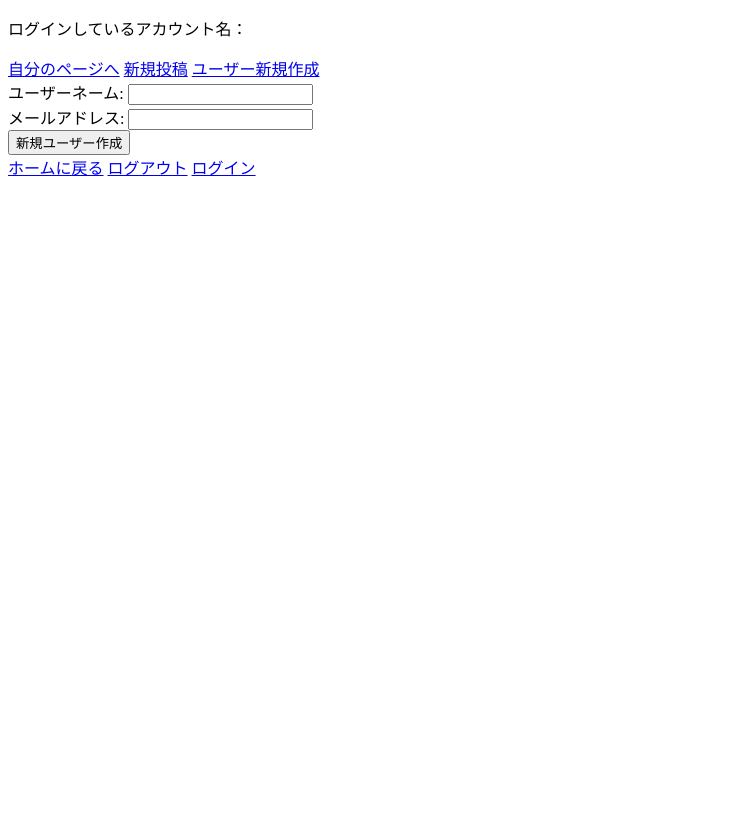
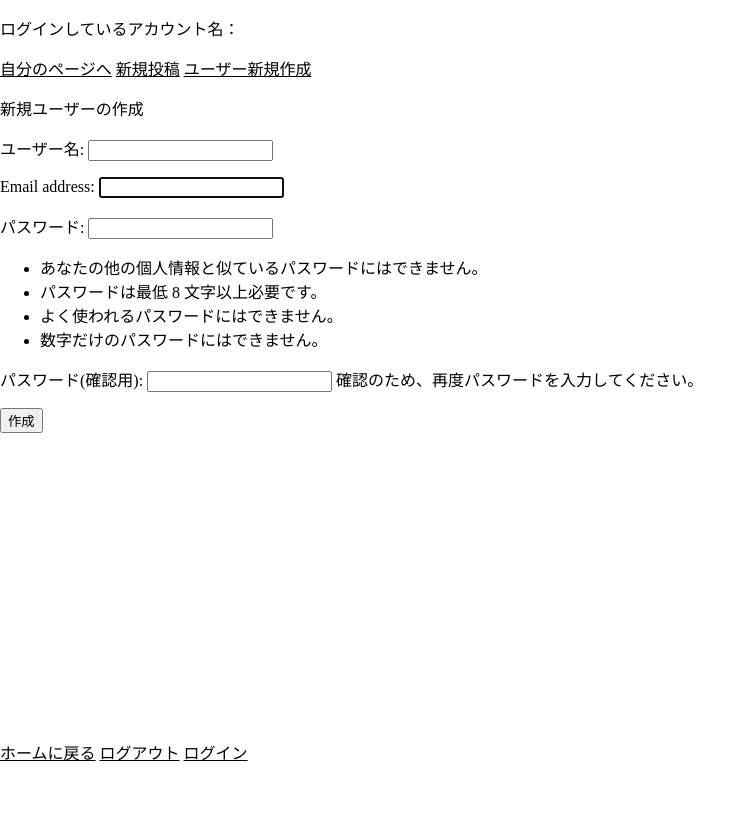
Before and after one commit to M2U7BF/imitations_share-function, a Django app: page /blog/create_user/ in a window 1280 px wide. Shown: the whole page, without its empty margins (0-756 px from the left). Before the commit the page ends 176 px from the top, so only its background shows below. Run offline with Django 4.2, Linux system fonts and the light colour scheme.

Commit message:
modified

```diff
--- a/blog_app/forms.py
+++ b/blog_app/forms.py
@@ -1,5 +1,9 @@
 #(https://e-tec-memo.herokuapp.com/article/19/#:~:text=as%20auth_forms%0A%0Aclass-,LoginForm,-(auth_forms.AuthenticationForm)%3A%0A%20%20%20%20%27%27%27%E3%83%AD%E3%82%B0%E3%82%A4%E3%83%B3)
 from django.contrib.auth import forms as auth_forms
+from django.contrib.auth.forms import UserCreationForm
+from django.contrib.auth import get_user_model
+
+User = get_user_model()
 
 class LoginForm(auth_forms.AuthenticationForm):
     '''ログインフォーム'''
@@ -7,3 +11,8 @@ class LoginForm(auth_forms.AuthenticationForm):
         super().__init__(*args, **kw)
         for field in self.fields.values():
             field.widget.attrs['placeholder'] = field.label
+
+class SignUpForm(UserCreationForm):
+    class Meta:
+        model = User
+        fields = ("username", "email", "password1", "password2")
--- a/blog_app/views.py
+++ b/blog_app/views.py
@@ -8,6 +8,10 @@ from django.urls import reverse_lazy,reverse
 from django.contrib.auth.views import LoginView, LogoutView
 from django.contrib.auth.mixins import LoginRequiredMixin
 from . import forms
+from django.contrib.auth.forms import UserCreationForm
+from django.contrib.auth import get_user_model
+
+User = get_user_model()
 
 class MyPageView(DetailView):
     template_name = 'my_home.html'
@@ -115,22 +119,14 @@ class ArticleCreateView(CreateView):
 
 class UserCreateView(CreateView):
     template_name = 'create_user.html'
-    model = User
-    fields = ('username','email')
+    form_class = forms.SignUpForm
 
     # ! 本来ならばログイン画面に遷移
     success_url = reverse_lazy('index') # 投稿完了時の遷移先
-
-    def get_form(self):
-        form = super(UserCreateView, self).get_form()
-        form.fields['username'].label = 'ユーザーネーム'
-        form.fields['email'].label = 'メールアドレス'
-        return form
 
 class MyLoginView(LoginView):
     form_class = forms.LoginForm
     template_name = "login.html"
 
-
 class MyLogoutView(LoginRequiredMixin, LogoutView):
     template_name = "logout.html"
--- a/pj_blog/settings.py
+++ b/pj_blog/settings.py
@@ -106,7 +106,7 @@ AUTH_PASSWORD_VALIDATORS = [
 # Internationalization
 # https://docs.djangoproject.com/en/4.0/topics/i18n/
 
-LANGUAGE_CODE = 'en-us'
+LANGUAGE_CODE = 'ja'
 
 TIME_ZONE = 'Asia/Tokyo'
 
--- /dev/null
+++ b/static/style.css
@@ -0,0 +1,15 @@
+a {
+    color:inherit;
+    /* text-decoration: none; */
+}
+html,  body {
+    margin: 0;
+    width: 100%;
+    height: 100%;
+  }
+  footer {
+    width: 100%;
+    height: 60px;
+    position: absolute;
+    bottom: 0;
+  }
--- a/templates/_base.html
+++ b/templates/_base.html
@@ -1,6 +1,11 @@
 <!DOCTYPE html>
+{% load static %}
 <head>
-
+    <meta charset="UTF-8">
+    <link rel="stylesheet" href="{% static 'style.css' %}">
+    {% block title %}
+    <title></title>
+    {% endblock %}
 </head>
 <body>
     <header>
--- a/templates/create_user.html
+++ b/templates/create_user.html
@@ -1,16 +1,10 @@
 {% extends '_base.html' %}
 
 {% block main %}
+<p>新規ユーザーの作成</p>
 <form action="" method="POST">
     {% csrf_token %}
-    <div class="field">
-        {{ form.username.label_tag }}
-        {{ form.username }}
-    </div>
-    <div class="field">
-        {{ form.email.label_tag }}
-        {{ form.email }}
-    </div>
-    <input type="submit" value="新規ユーザー作成" />
+    {{ form.as_p }}
+    <button type="submit">作成</button>
 </form>
 {% endblock %}
--- a/templates/my_home.html
+++ b/templates/my_home.html
@@ -6,9 +6,6 @@
     </div>
     {% for i in object_list %}
         {% if page_owner.id == i.posted_by.id %}
-        <div class="article_contents posted_by">
-            投稿者：{{ i.posted_by }}
-        </div>
         <div class="article_contents posted_text">
             本文：{{ i.posted_text }}
         </div>
```
Also changed, not shown: db.sqlite3.
